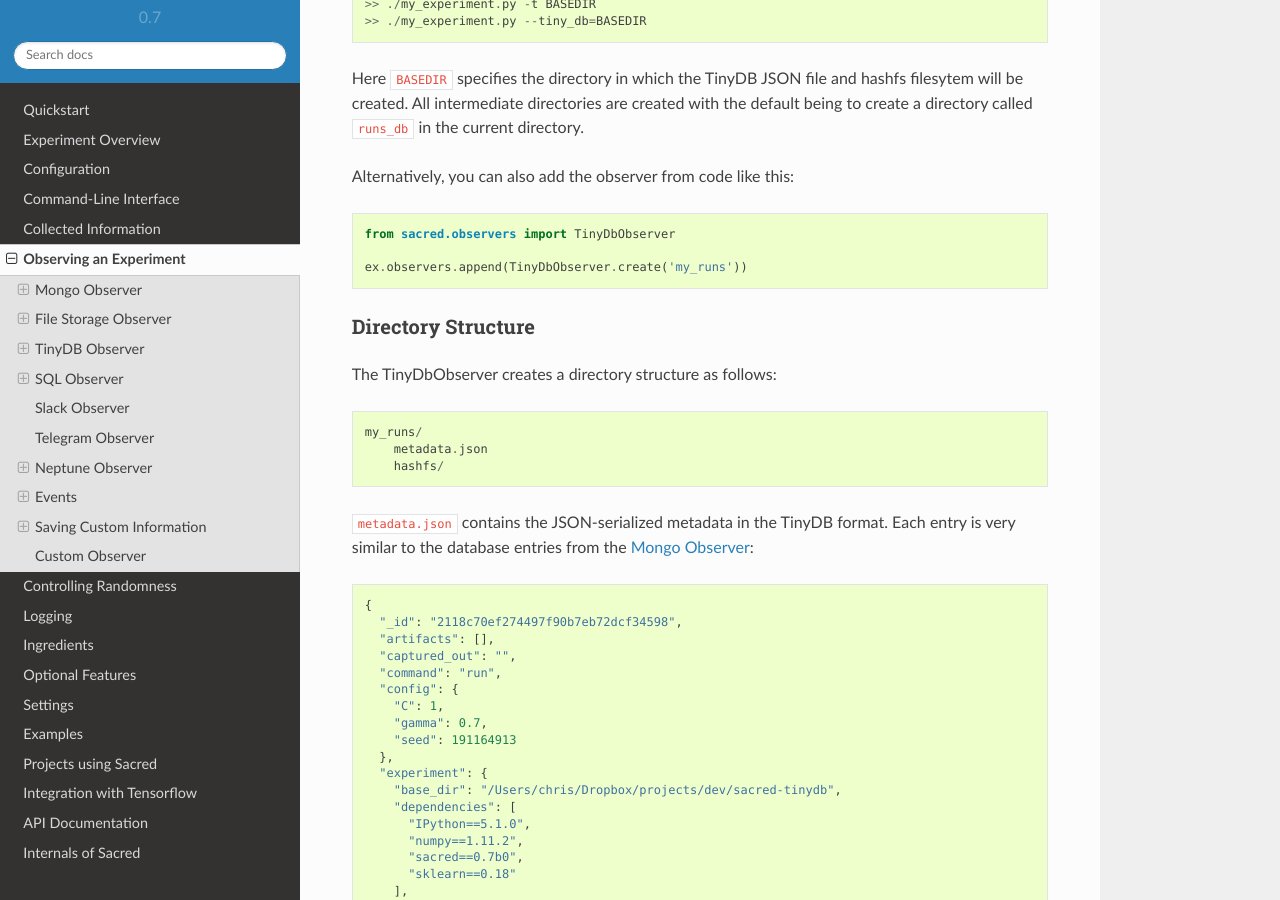
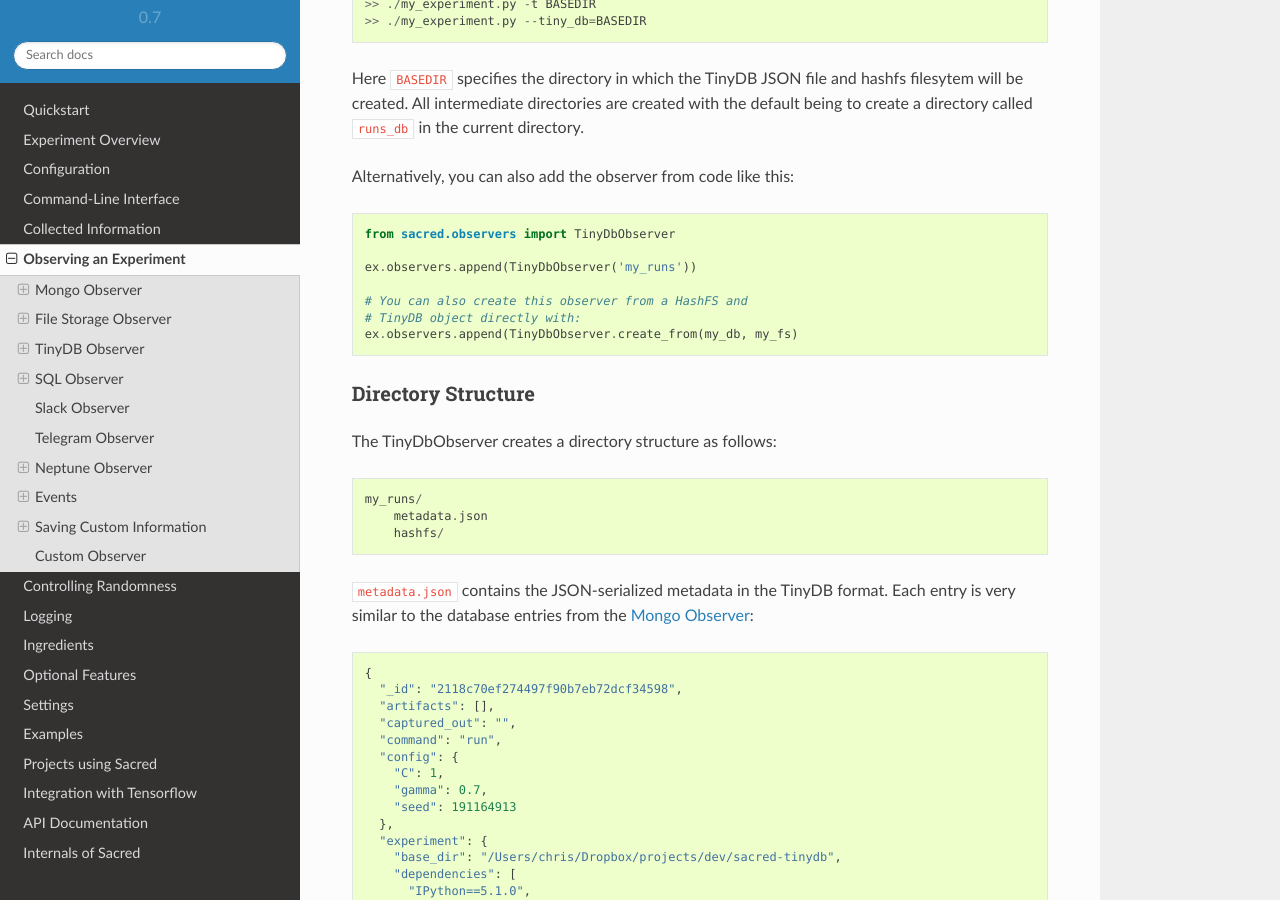
Before and after one commit to IDSIA/sacred, a Sphinx documentation site: the page built from docs/observers.rst, in a window 1280 px wide and 900 px high, scrolled down 6507 px. Built offline with Sphinx 7.4.7 and the Read the Docs theme 2.0.0, drawn with Linux system fonts in a browser that asks for light colours.

Commit message:
Changed the doc.

```diff
--- a/docs/observers.rst
+++ b/docs/observers.rst
@@ -349,7 +349,11 @@ Alternatively, you can also add the observer from code like this:
 
     from sacred.observers import TinyDbObserver
 
-    ex.observers.append(TinyDbObserver.create('my_runs'))
+    ex.observers.append(TinyDbObserver('my_runs'))
+
+    # You can also create this observer from a HashFS and
+    # TinyDB object directly with:
+    ex.observers.append(TinyDbObserver.create_from(my_db, my_fs)
 
 
 Directory Structure
```
